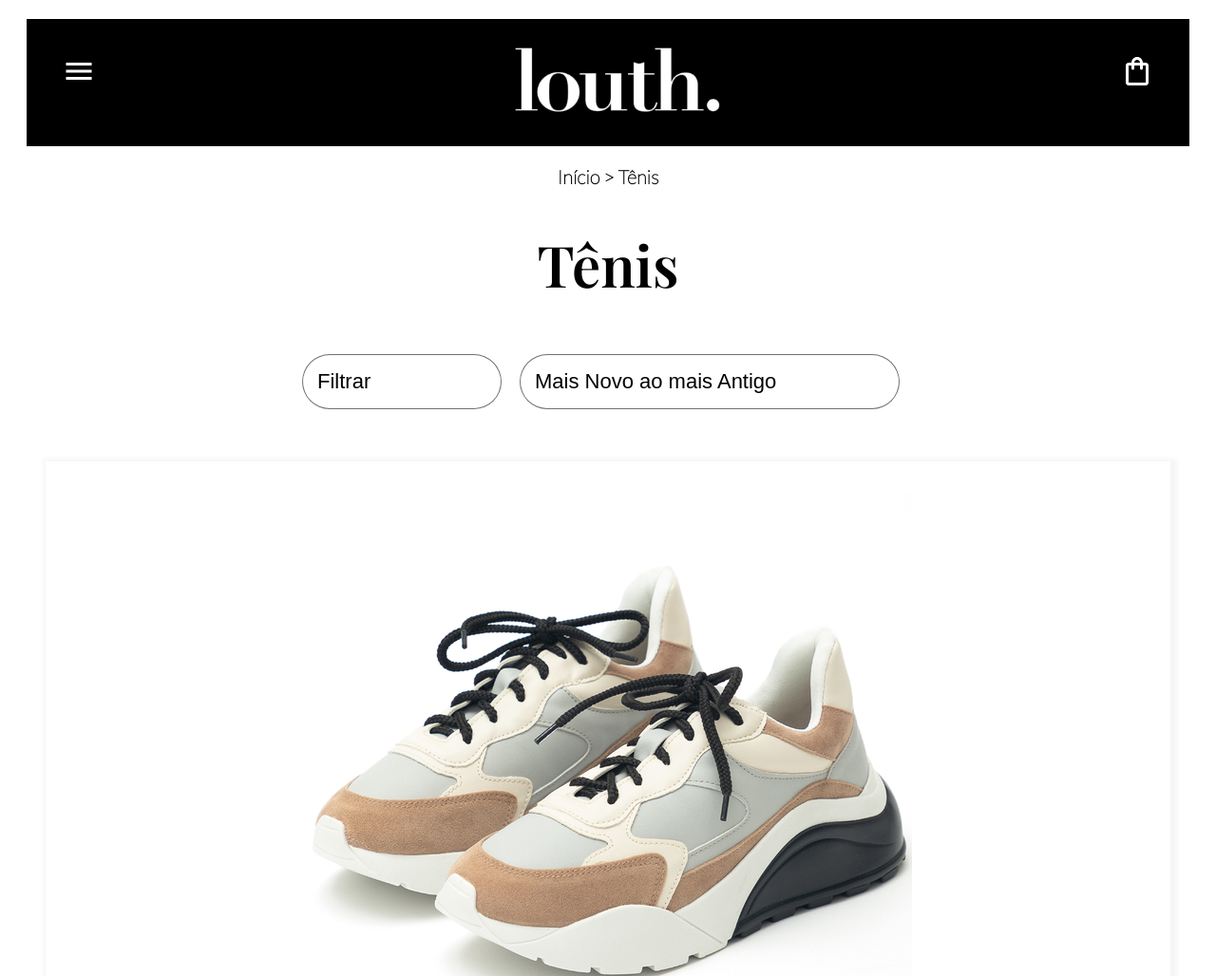
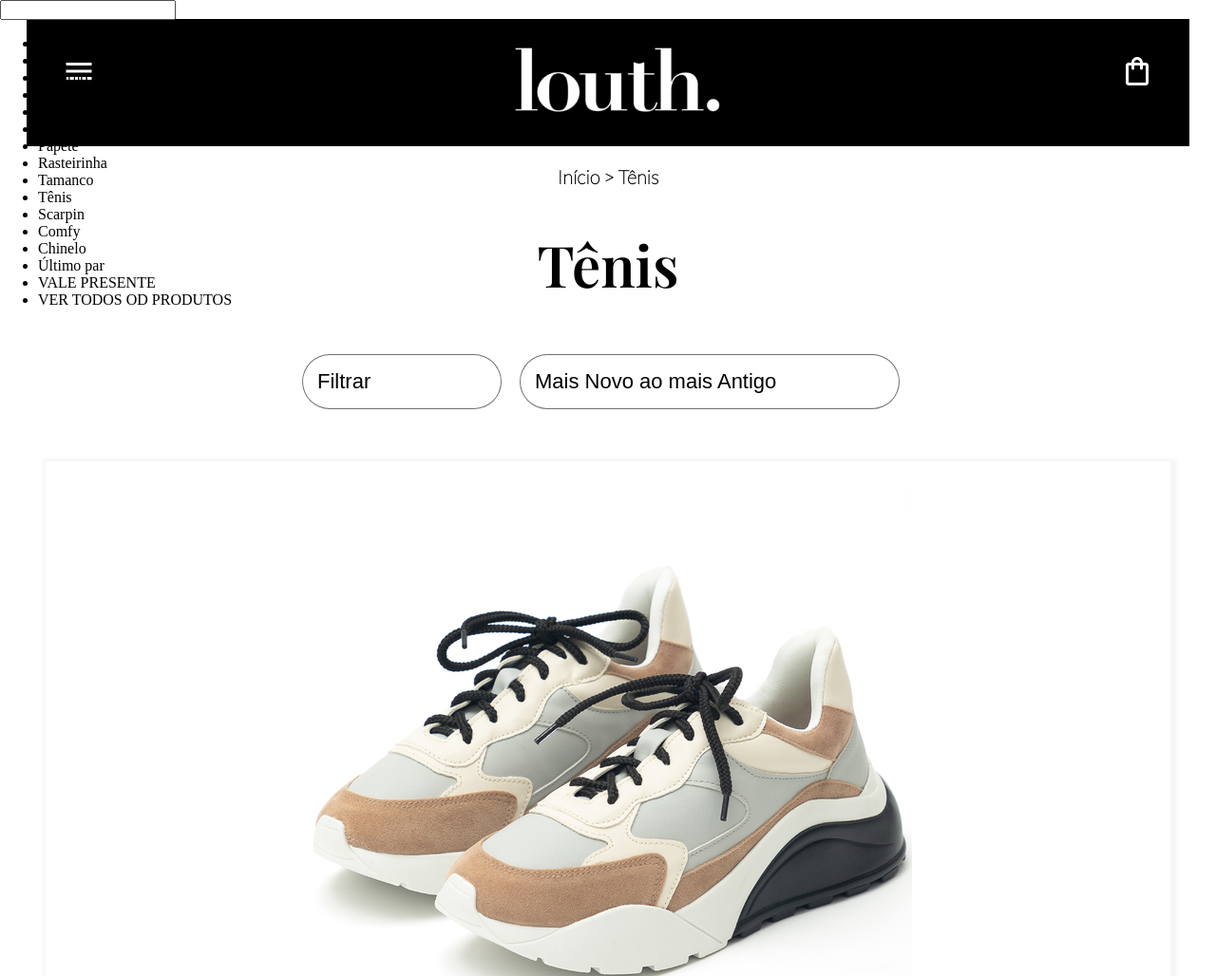
Before and after one commit to devkatharine/louth-clone, a plain HTML site: page index.html in a window 1280 px wide. Shown: the top 1028 px of the page at 95% size. Drawn offline with nearby package versions, Linux system fonts and the light colour scheme.

Commit message:
started side menu

```diff
--- /dev/null
+++ b/aside.css
@@ -0,0 +1,7 @@
+aside {
+  position: absolute;
+  top: 0;
+  left: 0;
+  z-index: 999;
+  display: flex;
+}
--- a/header.css
+++ b/header.css
@@ -9,6 +9,7 @@ header{
   font-size: 25px;
   margin: 20px;
 
+
 }
 
 #menu, #sacola{
--- a/index.html
+++ b/index.html
@@ -10,6 +10,7 @@
     <link rel="stylesheet" href="header.css" />
     <link rel="stylesheet" href="main.css" />
     <link rel="stylesheet" href="footer.css" />
+    <link rel="stylesheet" href="aside.css">
 
     <link rel="preconnect" href="https://fonts.googleapis.com" />
     <link rel="preconnect" href="https://fonts.gstatic.com" crossorigin />
@@ -19,6 +20,9 @@
     />
   </head>
   <body>
+
+
+
     <header>
       <div id="menu">
         <img src="images/menu_white.svg" alt="" />
@@ -31,7 +35,53 @@
       <div id="sacola">
         <img src="images/bag.svg" alt="" />
       </div>
+
+
+
+
+
+
+
+
+
+
     </header>
+
+
+
+    <aside>
+      <div id="menu-opener"  onclick="menuToggle()">
+        <img src="images/menu.svg" alt="" />
+      </div>
+
+      <div id="menu-area" class="menu-opened">
+
+        <input type="txt">
+
+
+        <ul>
+          <li>Lançamentos</li>
+          <li>Bota</li>
+          <li>Coturno</li>
+          <li>Sandália</li>
+          <li>Mule</li>
+          <li>Clog</li>
+          <li>Papete</li>
+          <li>Rasteirinha</li>
+          <li>Tamanco</li>
+          <li>Tênis</li>
+          <li>Scarpin</li>
+          <li>Comfy</li>
+          <li>Chinelo</li>
+          <li>Último par</li>
+          <li>VALE PRESENTE</li>
+          <li>VER TODOS OD PRODUTOS</li>
+        </ul>
+      </div>
+    </aside>
+
+
+
 
     <main>
       <div class="txt">
```
